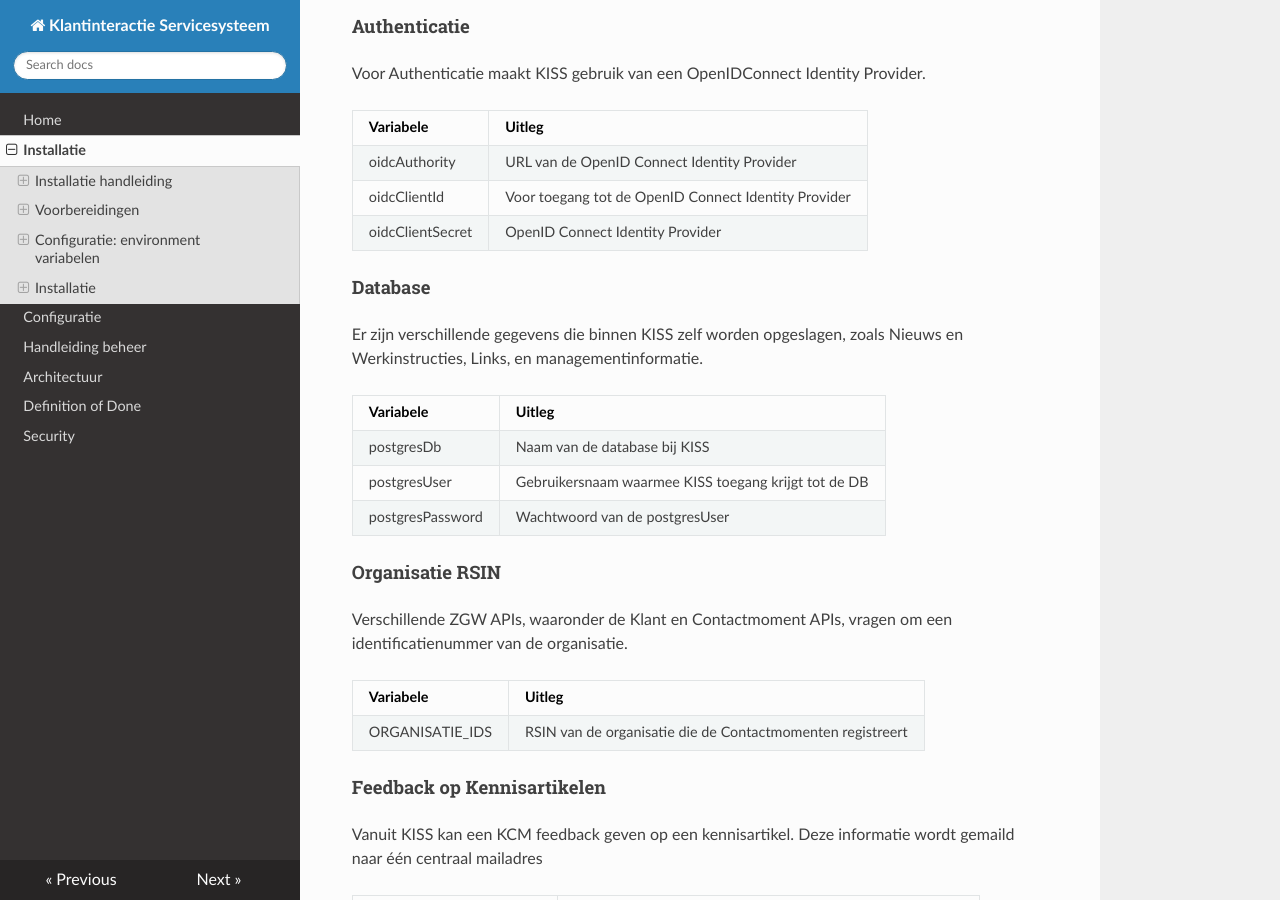
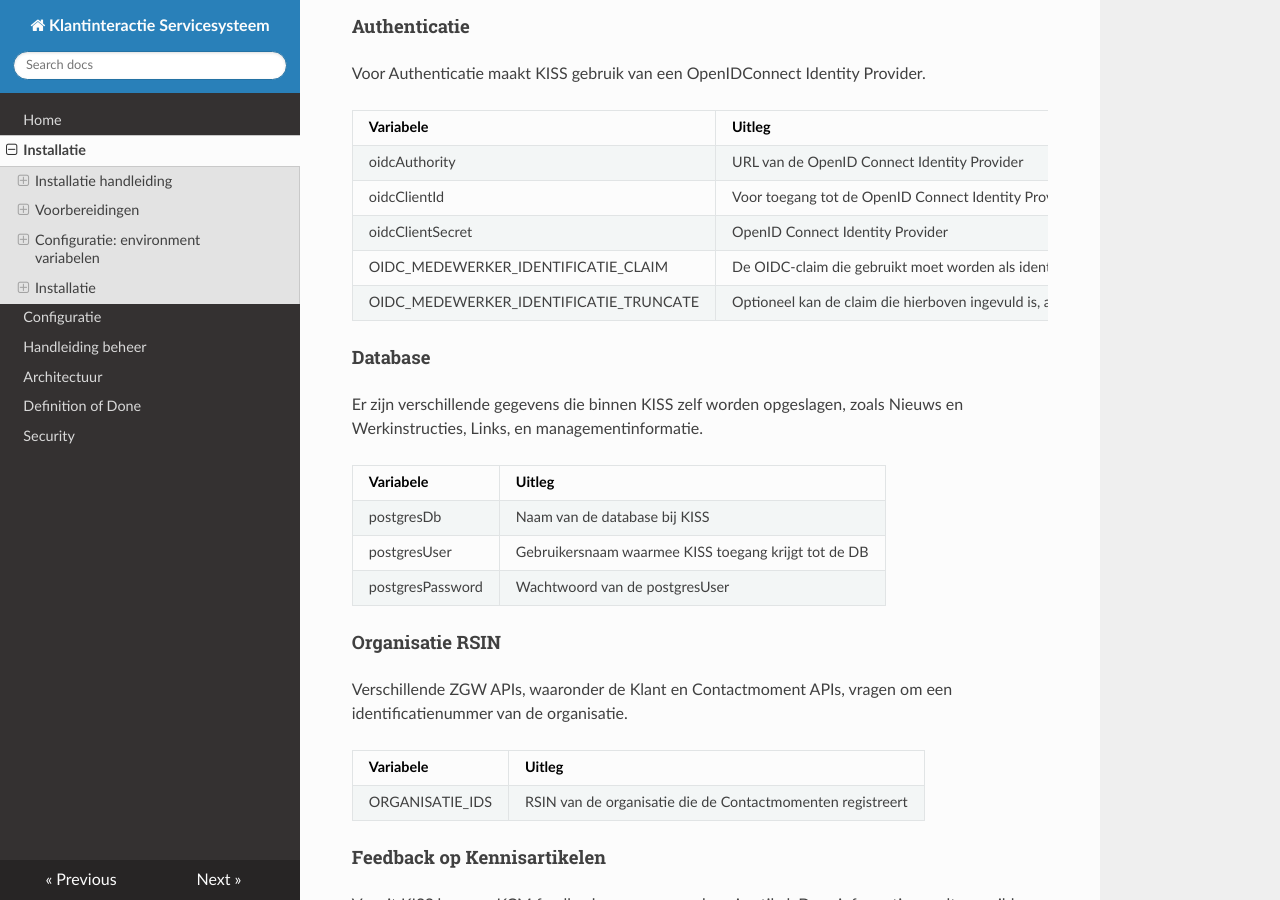
Before and after one commit to Klantinteractie-Servicesysteem/.github, an MkDocs documentation site: the page built from docs/INSTALLATION.md, in a window 1280 px wide and 900 px high, scrolled down 1785 px. Built offline with MkDocs 1.6.1, drawn with Linux system fonts in a browser that asks for light colours; nearby versions of some CDN libraries.

Commit message:
medewerker identificatie claim environment variabelen in installatie handleiding

```diff
--- a/docs/INSTALLATION.md
+++ b/docs/INSTALLATION.md
@@ -62,6 +62,8 @@
 | oidcAuthority | URL van de OpenID Connect Identity Provider |
 | oidcClientId | Voor toegang tot de OpenID Connect Identity Provider |
 | oidcClientSecret | OpenID Connect Identity Provider |
+| OIDC_MEDEWERKER_IDENTIFICATIE_CLAIM | De OIDC-claim die gebruikt moet worden als identificatie van de medewerker in de verschillende registers |
+| OIDC_MEDEWERKER_IDENTIFICATIE_TRUNCATE | Optioneel kan de claim die hierboven ingevuld is, afgekapt worden op een maximaal aantal karakters. Dit is bijvoorbeeld nodig als KISS gebruikt wordt in combinatie met OpenKlant / OpenZaak, en de claim mogelijk waardes kan bevatten die langer zijn dan 24 karakters. Hanteer in dat geval de waarde `24`. |
 
 #### Database
 Er zijn verschillende gegevens die binnen KISS zelf worden opgeslagen, zoals Nieuws en Werkinstructies, Links, en managementinformatie.
```
